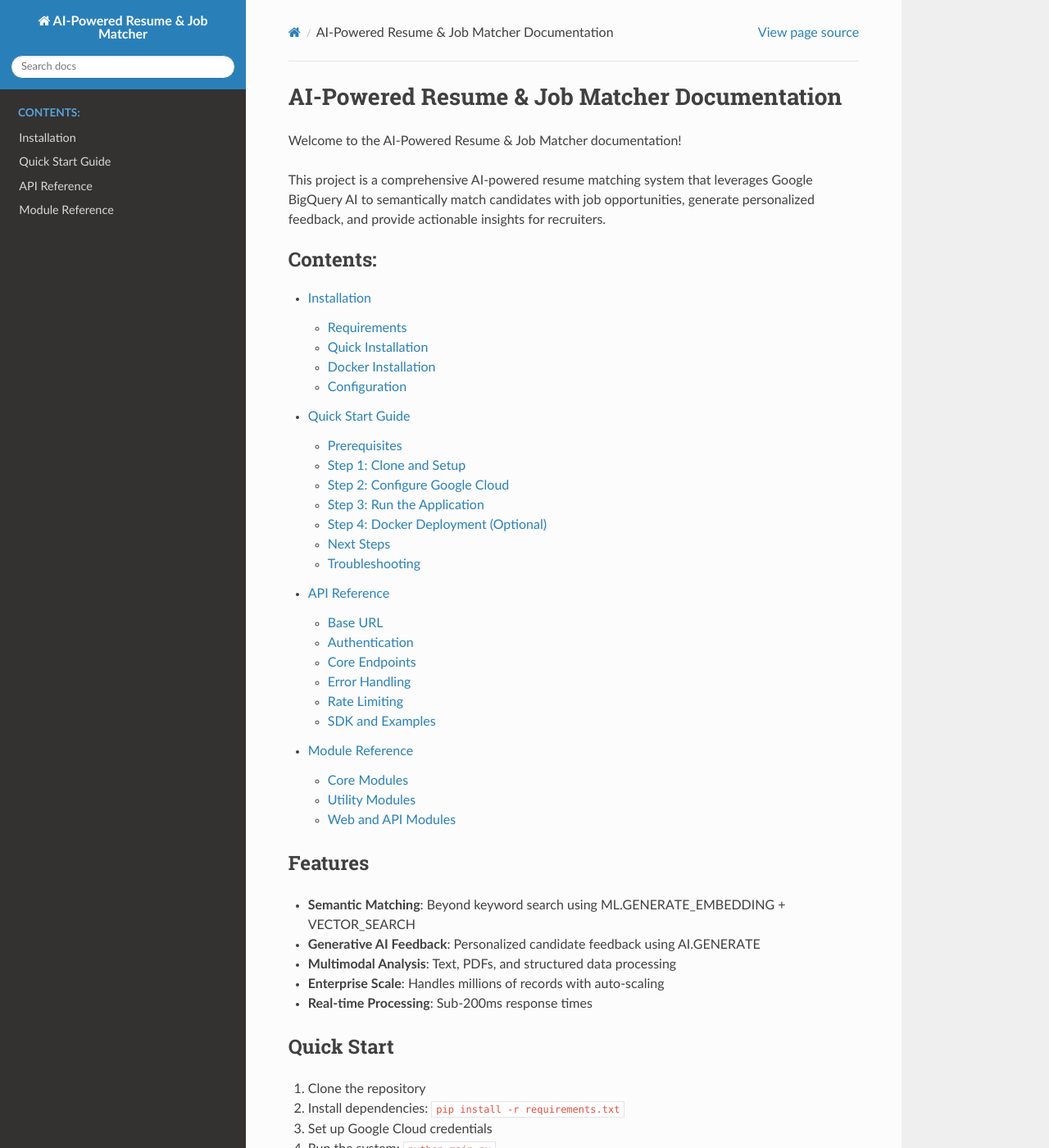
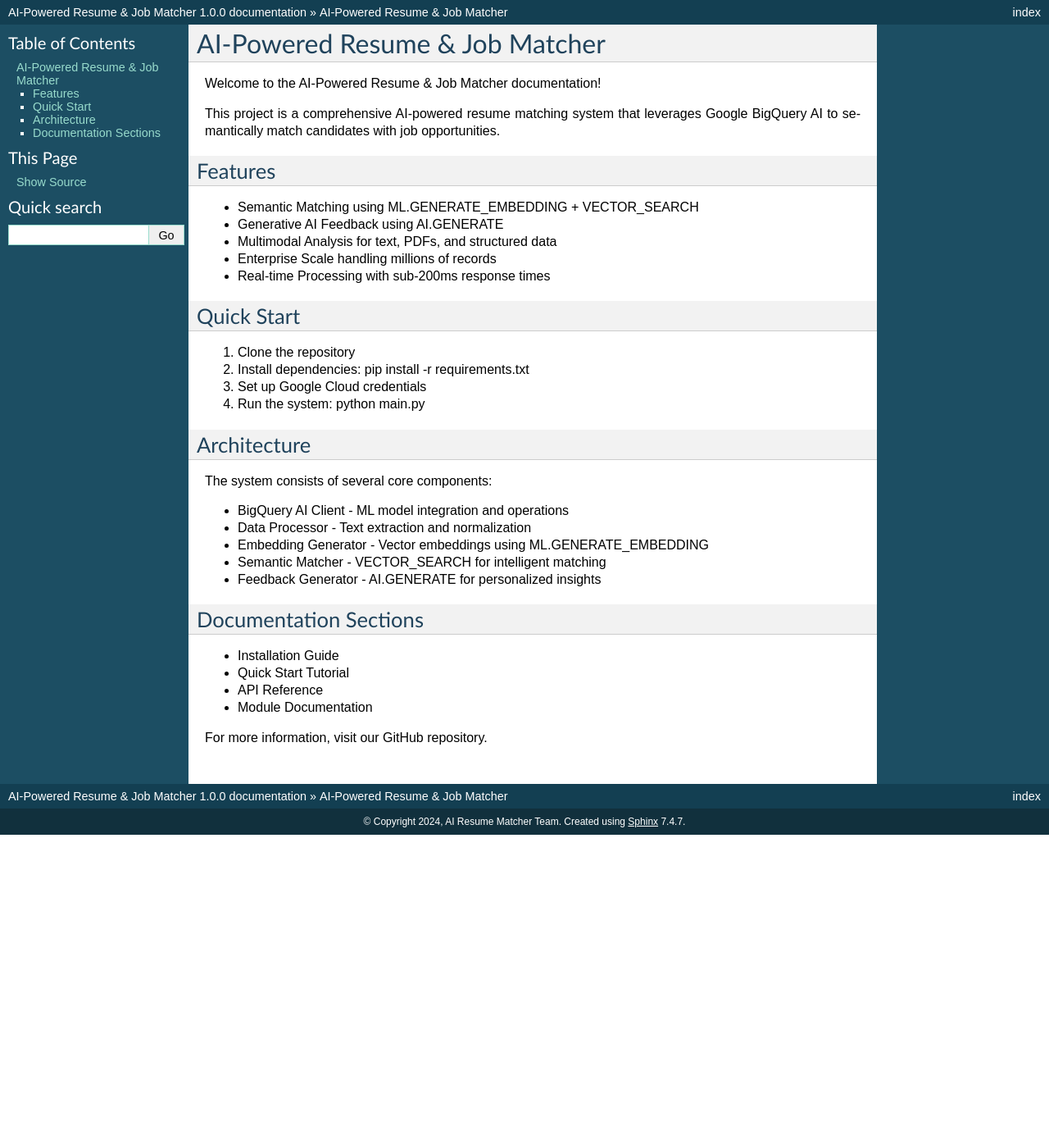
Before and after one commit to khang12312/BIG_Query, a Sphinx documentation site: the page built from docs/index.rst, in a window 1280 px wide and 1400 px high. Shown: the whole window at 82% size. Built offline with Sphinx 7.4.7, drawn with Linux system fonts in a browser that asks for light colours; some of the changed text lies outside the part shown.

Commit message:
Update documentation and CI/CD configuration

```diff
--- a/docs/conf.py
+++ b/docs/conf.py
@@ -1,52 +1,21 @@
-# Configuration file for the Sphinx documentation builder.
-
-import os
-import sys
-
-# Don't try to import the source code during docs build
-# This prevents import errors when dependencies aren't available
-# sys.path.insert(0, os.path.abspath('../src'))
+# Minimal Sphinx configuration for AI-Powered Resume & Job Matcher
 
 # -- Project information -----------------------------------------------------
-
 project = 'AI-Powered Resume & Job Matcher'
 copyright = '2024, AI Resume Matcher Team'
 author = 'AI Resume Matcher Team'
 release = '1.0.0'
-version = '1.0.0'
 
 # -- General configuration ---------------------------------------------------
-
-extensions = [
-    'sphinx.ext.githubpages',
-]
-
-# Disable autodoc and other extensions that require importing code
-# extensions = [
-#     'sphinx.ext.autodoc',
-#     'sphinx.ext.viewcode',
-#     'sphinx.ext.napoleon',
-# ]
+extensions = []
 
 templates_path = ['_templates']
 exclude_patterns = ['_build', 'Thumbs.db', '.DS_Store']
 
 # -- Options for HTML output -------------------------------------------------
+html_theme = 'default'
+html_static_path = []
 
-html_theme = 'sphinx_rtd_theme'
-html_static_path = ['_static']
-
-# -- Extension configuration -------------------------------------------------
-
-# Napoleon settings
-napoleon_google_docstring = True
-napoleon_numpy_docstring = True
-napoleon_include_init_with_doc = False
-napoleon_include_private_with_doc = False
-napoleon_include_special_with_doc = True
-napoleon_use_admonition_for_examples = False
-napoleon_use_admonition_for_notes = False
-napoleon_use_admonition_for_references = False
-napoleon_use_ivar = False
-napoleon_use_param = True
-napoleon_use_rtype = True
+# Minimal settings to avoid any potential issues
+master_doc = 'index'
+language = 'en'
--- a/docs/index.rst
+++ b/docs/index.rst
@@ -1,52 +1,45 @@
-AI-Powered Resume & Job Matcher Documentation
-==============================================
+AI-Powered Resume & Job Matcher
+=================================
 
 Welcome to the AI-Powered Resume & Job Matcher documentation!
 
 This project is a comprehensive AI-powered resume matching system that leverages Google BigQuery AI
-to semantically match candidates with job opportunities, generate personalized feedback, and provide
-actionable insights for recruiters.
-
-.. toctree::
-   :maxdepth: 2
-   :caption: Contents:
-
-   installation
-   quickstart
-   api
-   modules
+to semantically match candidates with job opportunities.
 
 Features
 --------
 
-* **Semantic Matching**: Beyond keyword search using ML.GENERATE_EMBEDDING + VECTOR_SEARCH
-* **Generative AI Feedback**: Personalized candidate feedback using AI.GENERATE
-* **Multimodal Analysis**: Text, PDFs, and structured data processing
-* **Enterprise Scale**: Handles millions of records with auto-scaling
-* **Real-time Processing**: Sub-200ms response times
+* Semantic Matching using ML.GENERATE_EMBEDDING + VECTOR_SEARCH
+* Generative AI Feedback using AI.GENERATE
+* Multimodal Analysis for text, PDFs, and structured data
+* Enterprise Scale handling millions of records
+* Real-time Processing with sub-200ms response times
 
 Quick Start
 -----------
 
 1. Clone the repository
-2. Install dependencies: ``pip install -r requirements.txt``
+2. Install dependencies: pip install -r requirements.txt
 3. Set up Google Cloud credentials
-4. Run the system: ``python main.py``
+4. Run the system: python main.py
 
 Architecture
 ------------
 
 The system consists of several core components:
 
-* **BigQuery AI Client**: ML model integration and operations
-* **Data Processor**: Text extraction and normalization
-* **Embedding Generator**: Vector embeddings using ML.GENERATE_EMBEDDING
-* **Semantic Matcher**: VECTOR_SEARCH for intelligent matching
-* **Feedback Generator**: AI.GENERATE for personalized insights
+* BigQuery AI Client - ML model integration and operations
+* Data Processor - Text extraction and normalization
+* Embedding Generator - Vector embeddings using ML.GENERATE_EMBEDDING
+* Semantic Matcher - VECTOR_SEARCH for intelligent matching
+* Feedback Generator - AI.GENERATE for personalized insights
 
-Indices and tables
-==================
+Documentation Sections
+-----------------------
 
-* :ref:`genindex`
-* :ref:`modindex`
-* :ref:`search`
+* Installation Guide
+* Quick Start Tutorial
+* API Reference
+* Module Documentation
+
+For more information, visit our GitHub repository.
--- a/docs/requirements.txt
+++ b/docs/requirements.txt
@@ -1,2 +1 @@
-sphinx>=4.0.0
-sphinx-rtd-theme>=1.0.0
+sphinx>=3.0.0
```
Also changed, not shown: docs/backup.html (added, +217 -0 lines), 1 other file.
